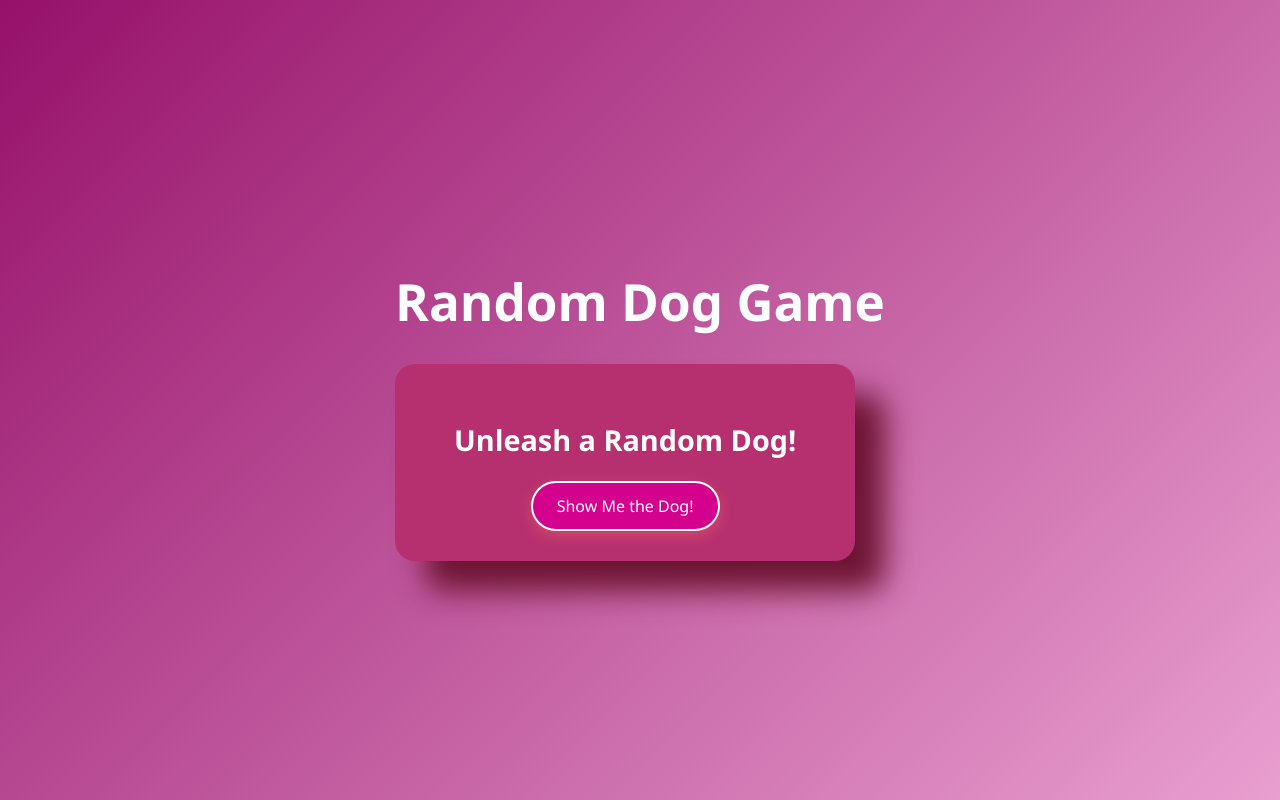
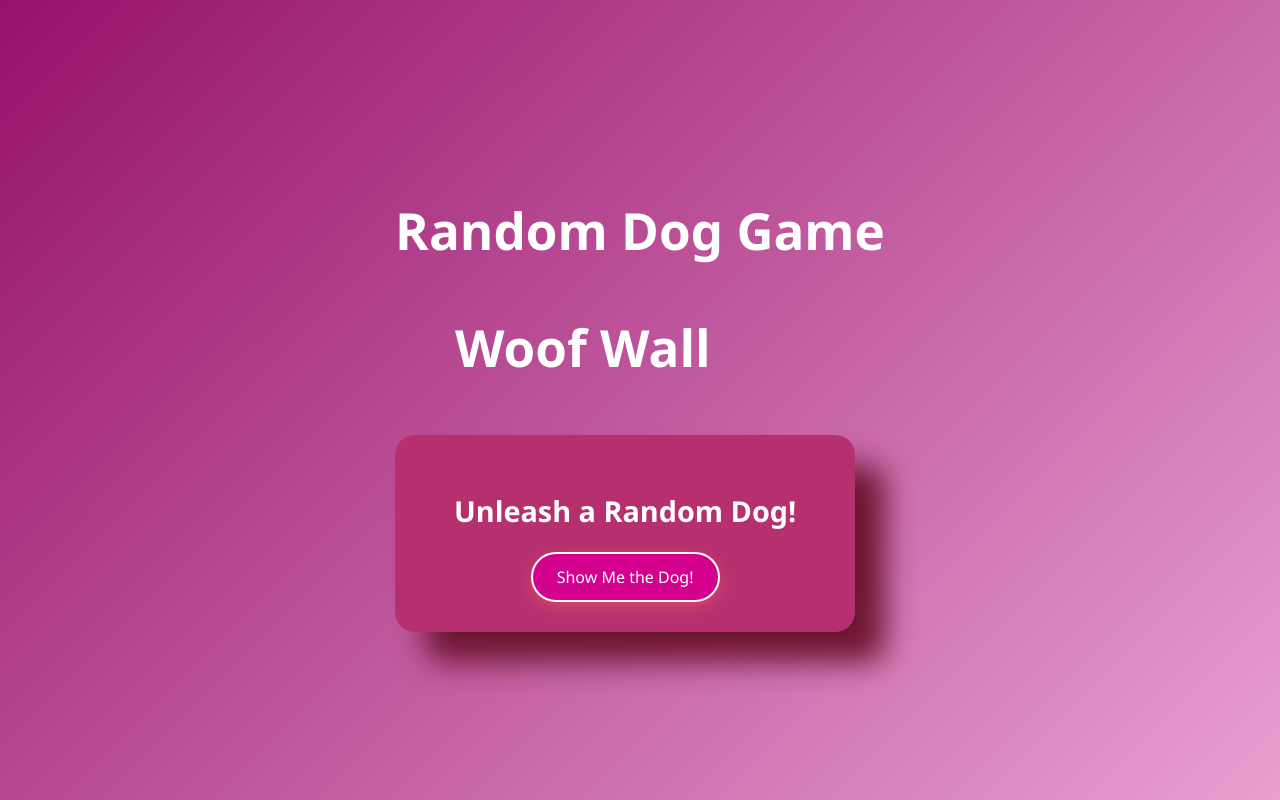
Before and after one commit to Idace/API---DogImg, a React (Vite) app in the folder my-react-app/: page / in a window 1280 px wide. Built offline with nearby package versions, Linux system fonts and the light colour scheme.

Commit message:
Text/name

```diff
--- a/my-react-app/src/components/DogImg.jsx
+++ b/my-react-app/src/components/DogImg.jsx
@@ -13,12 +13,16 @@ const fetchDogImage = async () => {
 };
 
 return (
+    <>
+    <h1 className="head-text">Woof Wall</h1>
+
     <div className="dog-viewer">
         <h2>Unleash a Random Dog!</h2>
         <button onClick={fetchDogImage}>Show Me the Dog!</button>
 
         {imageUrl && <img src={imageUrl} alt="Random dog" className="dog-img"/>}
     </div>
+    </>
     );
 }
 
--- a/my-react-app/src/styles/DogImg.css
+++ b/my-react-app/src/styles/DogImg.css
@@ -8,6 +8,14 @@ body {
     justify-content: center;
     align-items: center;
     color: white;
+}
+
+.head-text {
+    margin-bottom: 20px;
+    margin: 50px;
+    padding: 10px;
+
+
 }
 
 .dog-viewer {
@@ -67,3 +75,4 @@ button:hover {
         transform: scale(1)
     }
 }
+@import "tailwindcss";
```
